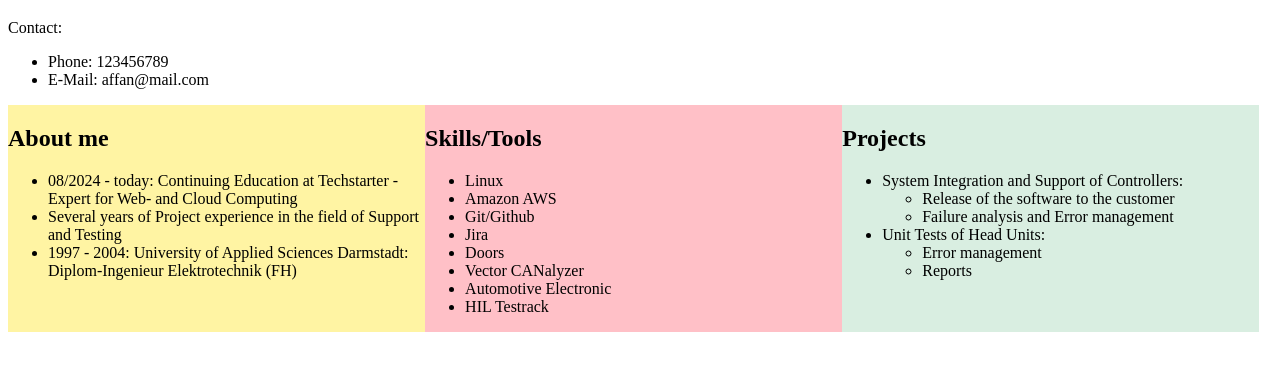
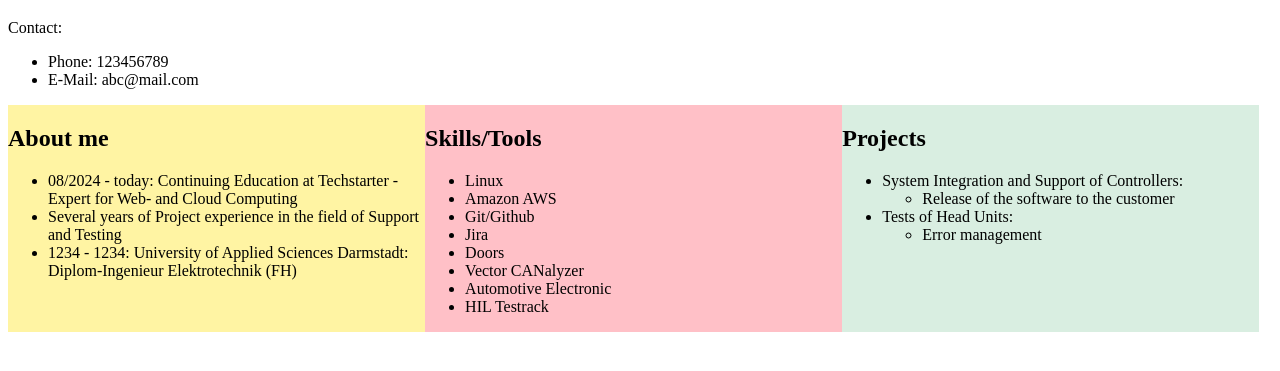
Before and after one commit to affanahmad14/affanahmad14.github.io, a plain HTML site: page Affan_Ahmad_Portfolio.html in a window 1280 px wide. Shown: the part 61-432 px from the top of the page. Drawn offline with Linux system fonts and the light colour scheme.

Commit message:
Changed html file

```diff
--- a/Affan_Ahmad_Portfolio.html
+++ b/Affan_Ahmad_Portfolio.html
@@ -19,7 +19,7 @@
 <p>Contact:</p>
 <ul>
     <li>Phone: 123456789</li>
-    <li>E-Mail: affan@mail.com</li>
+    <li>E-Mail: abc@mail.com</li>
   </ul>
 <div class="mycontainer">
 
@@ -28,7 +28,7 @@
     <ul>
         <li>08/2024 - today: Continuing Education at Techstarter - Expert for Web- and Cloud Computing</li>
         <li>Several years of Project experience in the field of Support and Testing</li>
-        <li>1997 - 2004: University of Applied Sciences Darmstadt: Diplom-Ingenieur Elektrotechnik (FH)</li>
+        <li>1234 - 1234: University of Applied Sciences Darmstadt: Diplom-Ingenieur Elektrotechnik (FH)</li>
     </ul>
   </div>
 
@@ -50,12 +50,12 @@
     <h2>Projects</h2>
     <ul>
         <li>System Integration and Support of Controllers:</li>
-            <ul><li>Release of the software to the customer</li>
-                <li>Failure analysis and Error management</li>
+            <ul>
+              <li>Release of the software to the customer</li>
             </ul>
-        <li>Unit Tests of Head Units:</li>
-            <ul><li>Error management</li>
-                <li>Reports</li>
+        <li>Tests of Head Units:</li>
+            <ul>
+              <li>Error management</li>
             </ul>
     </ul>
   </div>
```
